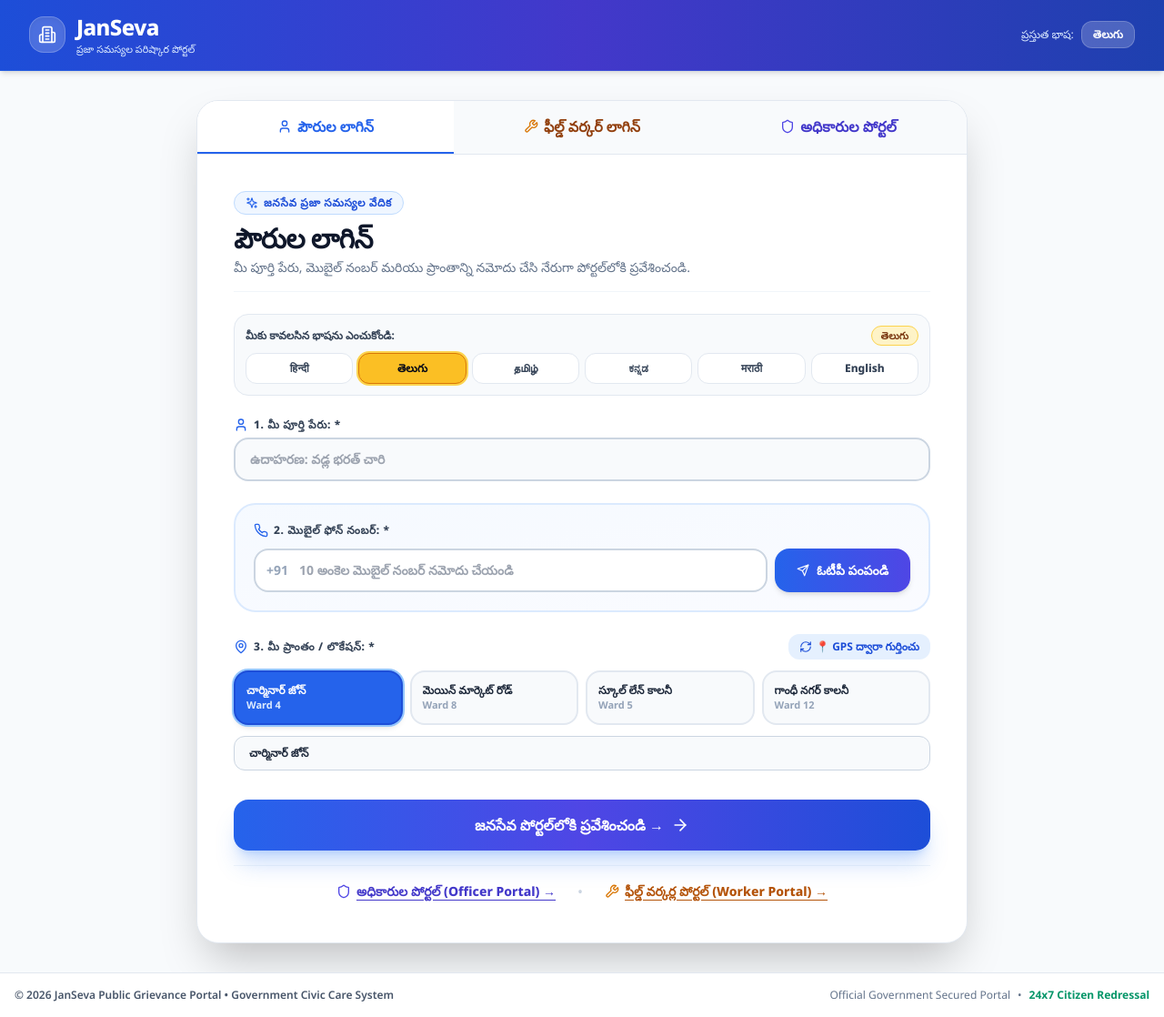
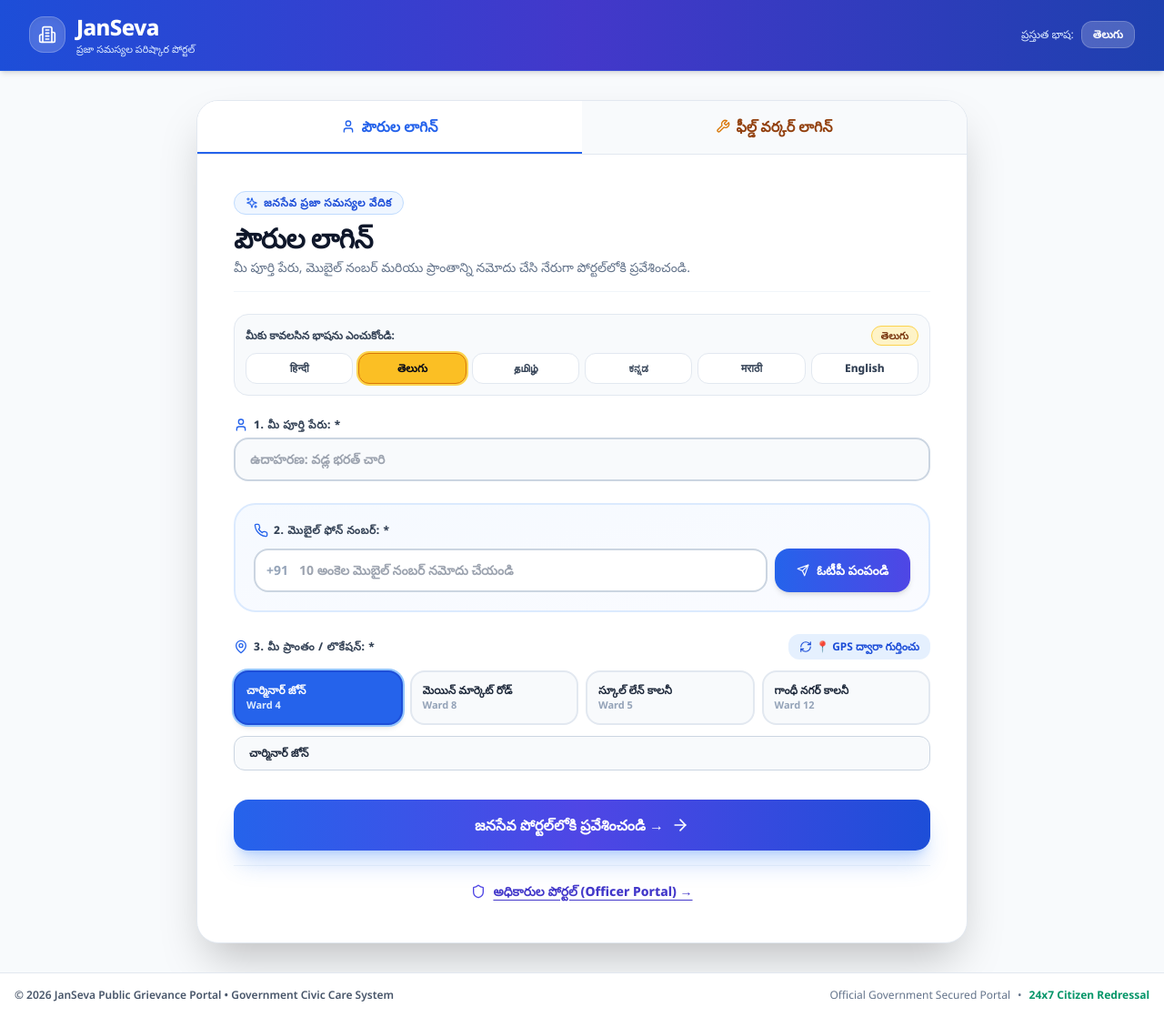
Before and after one commit to vadlabharathchary03-byte/IQX24-SMARTCIVIC, a React (Vite) app in the folder frontend/: page / in a window 1280 px wide. Shown: the whole page at 91% size. Built offline with nearby package versions, Linux system fonts and the light colour scheme.

Commit message:
fix: remove Officer Portal tab from top navigation bar

```diff
--- a/frontend/src/components/AuthPortal.jsx
+++ b/frontend/src/components/AuthPortal.jsx
@@ -729,20 +729,6 @@ export default function AuthPortal({ onLoginSuccess, currentLang, setLanguage })
                 <Wrench className="w-4 h-4 text-amber-600" />
                 <span>{t('tabWorker')}</span>
               </button>
-              <button
-                type="button"
-                onClick={() => {
-                  setAuthView('authority');
-                  setErrorMsg('');
-                  setSuccessNotice('');
-                  setTouchedErrors({});
-                  playAudioFeedback('click');
-                }}
-                className="flex-1 py-3.5 px-2 text-center font-bold text-xs sm:text-sm text-slate-600 hover:text-indigo-600 border-b-2 border-transparent hover:bg-white transition cursor-pointer flex items-center justify-center space-x-1"
-              >
-                <Shield className="w-4 h-4 text-indigo-500" />
-                <span>{t('tabOfficer')}</span>
-              </button>
             </div>
 
             {/* Worker Top Banner */}
@@ -1109,7 +1095,7 @@ export default function AuthPortal({ onLoginSuccess, currentLang, setLanguage })
         ) : (
           /* =================== VIEW 3: SIMPLIFIED CITIZEN LOGIN (Dynamically Localized) =================== */
           <div className="w-full bg-white rounded-3xl shadow-2xl border border-slate-200 overflow-hidden">
-            {/* Top Navigation Tabs: Citizen Login | Worker Login | Officer Portal */}
+            {/* Top Navigation Tabs: Citizen Login | Worker Login */}
             <div className="flex border-b border-slate-200 bg-slate-50">
               <button
                 type="button"
@@ -1132,21 +1118,6 @@ export default function AuthPortal({ onLoginSuccess, currentLang, setLanguage })
               >
                 <Wrench className="w-4 h-4 text-amber-600" />
                 <span>{t('tabWorker')}</span>
-              </button>
-
-              <button
-                type="button"
-                onClick={() => {
-                  setAuthView('authority');
-                  setErrorMsg('');
-                  setSuccessNotice('');
-                  setTouchedErrors({});
-                  playAudioFeedback('click');
-                }}
-                className="flex-1 py-4 px-2 text-center font-bold text-xs sm:text-base border-b-2 border-transparent text-indigo-700 hover:text-indigo-900 hover:bg-indigo-100/50 flex items-center justify-center space-x-1.5 cursor-pointer transition"
-              >
-                <Shield className="w-4 h-4 text-indigo-600" />
-                <span>{t('tabOfficer')}</span>
               </button>
             </div>
 
@@ -1447,8 +1418,8 @@ export default function AuthPortal({ onLoginSuccess, currentLang, setLanguage })
                     <ArrowRight className="w-5 h-5" />
                   </button>
 
-                  {/* Direct Officer & Worker Portal links under Citizen Login button */}
-                  <div className="pt-3 border-t border-slate-100 flex flex-col sm:flex-row items-center justify-center gap-3 text-center">
+                  {/* Direct Officer Portal link under Citizen Login button */}
+                  <div className="pt-3 border-t border-slate-100 flex items-center justify-center text-center">
                     <button
                       type="button"
                       onClick={() => {
@@ -1458,27 +1429,10 @@ export default function AuthPortal({ onLoginSuccess, currentLang, setLanguage })
                         setTouchedErrors({});
                         playAudioFeedback('click');
                       }}
-                      className="inline-flex items-center space-x-1.5 font-black text-sm text-indigo-700 hover:text-indigo-900 transition underline underline-offset-4 cursor-pointer py-1.5 px-3 rounded-xl hover:bg-indigo-50"
+                      className="inline-flex items-center space-x-2 font-black text-xs sm:text-sm text-indigo-700 hover:text-indigo-900 transition underline underline-offset-4 cursor-pointer py-1.5 px-3 rounded-xl hover:bg-indigo-50"
                     >
                       <Shield className="w-4 h-4 text-indigo-600" />
                       <span>{t('officerPortalLink')}</span>
-                    </button>
-
-                    <span className="text-slate-300 hidden sm:inline">•</span>
-
-                    <button
-                      type="button"
-                      onClick={() => {
-                        setAuthView('worker');
-                        setErrorMsg('');
-                        setSuccessNotice('');
-                        setTouchedErrors({});
-                        playAudioFeedback('click');
-                      }}
-                      className="inline-flex items-center space-x-1.5 font-black text-sm text-amber-700 hover:text-amber-900 transition underline underline-offset-4 cursor-pointer py-1.5 px-3 rounded-xl hover:bg-amber-50"
-                    >
-                      <Wrench className="w-4 h-4 text-amber-600" />
-                      <span>{t('workerPortalLink')}</span>
                     </button>
                   </div>
                 </div>
```
